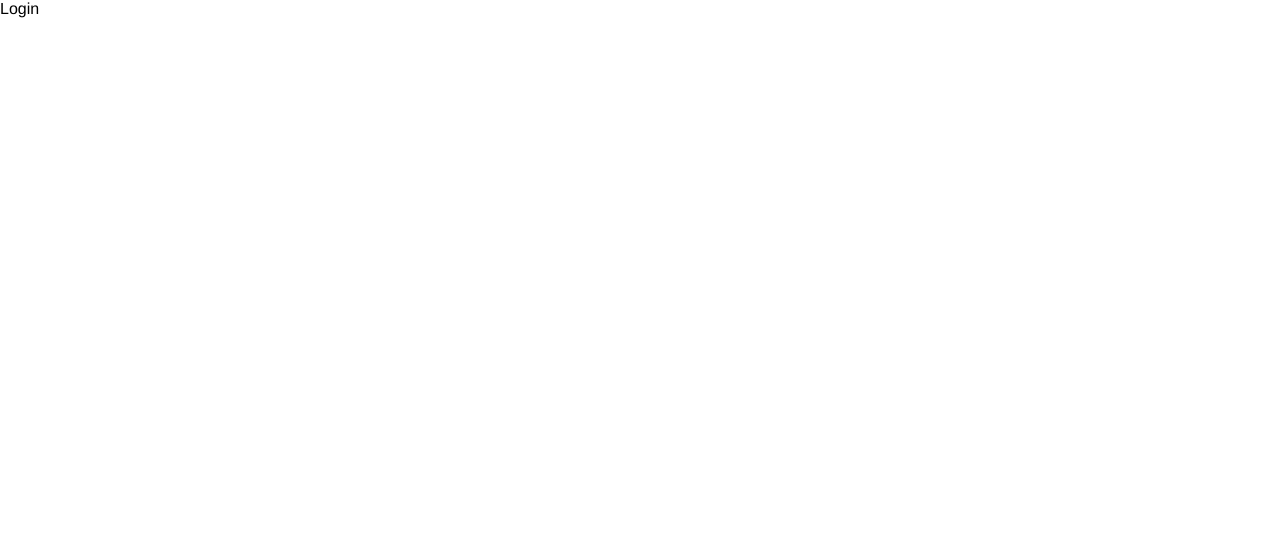
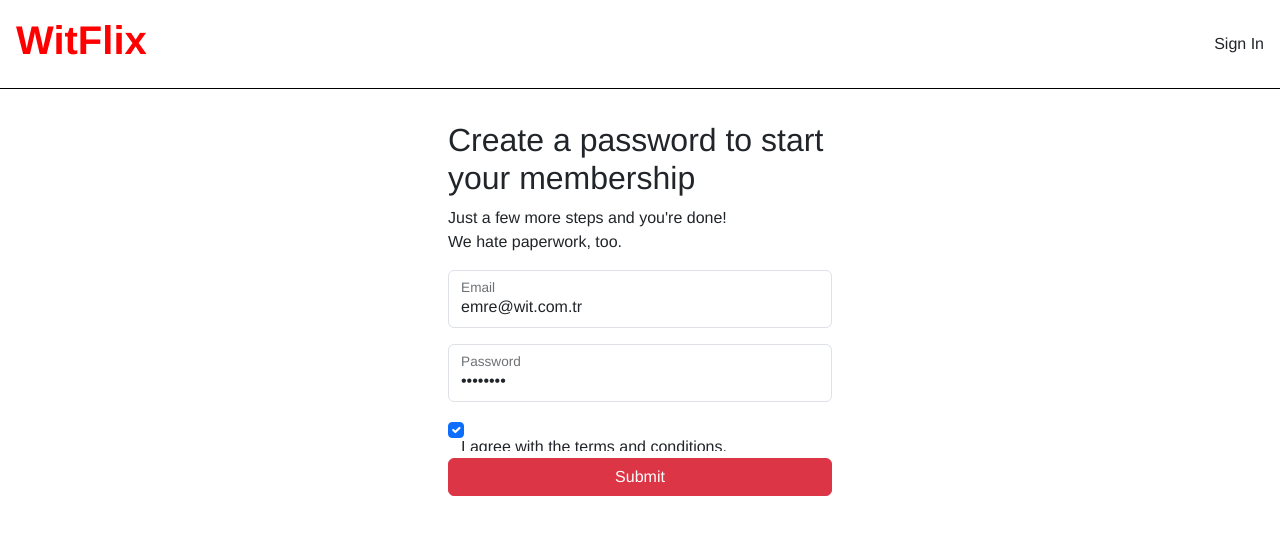
Before and after one commit to EmreWorkintech/wit0624-witflix_v2, a React (Vite) app: page /login in a window 1280 px wide. Shown: the top 534 px of the page. Built offline with nearby package versions, Linux system fonts and the light colour scheme.

Commit message:
login form added

```diff
--- a/package.json
+++ b/package.json
@@ -11,9 +11,11 @@
   },
   "dependencies": {
     "axios": "^1.7.3",
+    "bootstrap": "^5.3.3",
     "react": "^18.3.1",
     "react-dom": "^18.3.1",
     "react-router-dom": "^5.3.4",
+    "reactstrap": "^9.2.2",
     "styled-components": "^6.1.12"
   },
   "devDependencies": {
--- a/src/App.jsx
+++ b/src/App.jsx
@@ -9,12 +9,7 @@ import Browse from "./pages/Browse";
 import { useState } from "react";
 
 function App() {
-  const [user] = useState({
-    name: "Emre",
-    id: 1,
-    avatar:
-      "https://elireview.com/wp-content/uploads/2016/12/reed-profile-square.jpg",
-  });
+  const [user, setUser] = useState();
   const [activeProfile, setActiveProfile] = useState(null);
 
   return (
@@ -24,13 +19,21 @@ function App() {
           {user ? <Redirect to="/welcome" /> : <Redirect to="/login" />}
         </Route>
         <Route path="/login">
-          <Login />
+          <Login setUser={setUser} />
         </Route>
         <Route path="/welcome">
-          <Welcome setActiveProfile={setActiveProfile} />
+          {user ? (
+            <Welcome setActiveProfile={setActiveProfile} />
+          ) : (
+            <Redirect to="/login" />
+          )}
         </Route>
         <Route path="/browse">
-          <Browse user={user} activeProfile={activeProfile} />
+          {user ? (
+            <Browse user={user} activeProfile={activeProfile} />
+          ) : (
+            <Redirect to="/login" />
+          )}
         </Route>
       </Switch>
     </>
--- a/src/components/Header.jsx
+++ b/src/components/Header.jsx
@@ -0,0 +1,26 @@
+import styled from "styled-components";
+
+const HeaderContainer = styled.header`
+  border-bottom: 1px solid black;
+  display: flex;
+  justify-content: space-between;
+  padding: 1rem;
+  align-items: center;
+  margin-bottom: 2rem;
+`;
+
+const Logo = styled.h1`
+  color: red;
+  font-weight: bold;
+`;
+
+function Header() {
+  return (
+    <HeaderContainer>
+      <Logo>WitFlix</Logo>
+      <span>Sign In</span>
+    </HeaderContainer>
+  );
+}
+
+export default Header;
--- a/src/components/LoginForm.jsx
+++ b/src/components/LoginForm.jsx
@@ -0,0 +1,176 @@
+/* eslint-disable react/prop-types */
+import axios from "axios";
+import { useEffect, useState } from "react";
+import { useHistory } from "react-router-dom/cjs/react-router-dom.min";
+import {
+  Button,
+  Form,
+  FormFeedback,
+  FormGroup,
+  Input,
+  Label,
+} from "reactstrap";
+import styled from "styled-components";
+
+const LoginFormArea = styled(Form)`
+  width: 30%;
+  min-width: 300px;
+  margin: auto;
+`;
+
+const initialFormValues = {
+  email: "emre@wit.com.tr",
+  password: "1234RThj",
+  terms: true,
+  name: "Emre",
+  id: 1,
+  avatar:
+    "https://elireview.com/wp-content/uploads/2016/12/reed-profile-square.jpg",
+};
+
+function LoginForm(props) {
+  //hook'lar
+  const { setUser } = props;
+  const [formData, setFormData] = useState(initialFormValues);
+  const [errors, setErrors] = useState({
+    email: "",
+    password: "",
+    terms: "",
+  });
+  const [isValid, setIsValid] = useState(false);
+  const history = useHistory();
+  useEffect(() => {
+    if (
+      validateEmail(formData.email) &&
+      formData.password.trim().length >= 8 &&
+      formData.password.toLowerCase() !== formData.password &&
+      formData.password.toUpperCase() !== formData.password &&
+      formData.terms
+    ) {
+      setIsValid(true);
+    } else {
+      setIsValid(false);
+    }
+  }, [formData]);
+
+  //helper fn
+  const handleChange = (event) => {
+    let { value, name, checked, type } = event.target;
+    value = type === "checkbox" ? checked : value;
+    setFormData({ ...formData, [name]: value });
+    if (name === "email") {
+      if (validateEmail(value)) {
+        setErrors({ ...errors, email: "" });
+      } else {
+        setErrors({ ...errors, email: "Geçerli bir email giriniz!.." });
+      }
+    }
+    if (name === "password") {
+      if (
+        value.trim().length >= 8 &&
+        value.toLowerCase() !== value &&
+        value.toUpperCase() !== value
+      ) {
+        setErrors({ ...errors, password: "" });
+      } else {
+        setErrors({
+          ...errors,
+          password:
+            "Password'ünüz en az 8 karakter olmalı, en az 1 büyük harf ve 1 küçük harf içermeli.",
+        });
+      }
+    }
+    if (name === "terms") {
+      if (checked === true) {
+        setErrors({ ...errors, terms: "" });
+      } else {
+        setErrors({
+          ...errors,
+          terms:
+            "Kayıt olabilmek için anlaşma şartlarını kabul etmelisiniz!...",
+        });
+      }
+    }
+  };
+
+  const handleSubmit = (event) => {
+    event.preventDefault();
+    axios
+      .post("https://reqres.in/api/users", formData)
+      .then((response) => {
+        console.log(response);
+        setFormData(initialFormValues);
+        setUser(response.data);
+        history.push("/welcome");
+      })
+      .catch((error) => {
+        console.log(error.message);
+      });
+  };
+
+  const validateEmail = (email) => {
+    return String(email)
+      .toLowerCase()
+      .match(
+        /^(([^<>()[\]\\.,;:\s@"]+(\.[^<>()[\]\\.,;:\s@"]+)*)|.(".+"))@((\[[0-9]{1,3}\.[0-9]{1,3}\.[0-9]{1,3}\.[0-9]{1,3}\])|(([a-zA-Z\-0-9]+\.)+[a-zA-Z]{2,}))$/
+      );
+  };
+
+  //template
+  return (
+    <>
+      <LoginFormArea onSubmit={handleSubmit}>
+        <h2>Create a password to start your membership</h2>
+        <p>
+          Just a few more steps and you&apos;re done!
+          <br />
+          We hate paperwork, too.
+        </p>
+        <FormGroup floating>
+          <Input
+            id="email"
+            name="email"
+            placeholder="Email"
+            type="email"
+            value={formData.email}
+            onChange={handleChange}
+            invalid={errors.email !== ""}
+          />
+          <Label for="email">Email</Label>
+          <FormFeedback tooltip>{errors.email}</FormFeedback>
+        </FormGroup>{" "}
+        <FormGroup floating>
+          <Input
+            id="password"
+            name="password"
+            placeholder="Password"
+            type="password"
+            value={formData.password}
+            onChange={handleChange}
+            invalid={errors.password !== ""}
+          />
+          <Label for="password">Password</Label>
+          <FormFeedback tooltip>{errors.password}</FormFeedback>
+        </FormGroup>{" "}
+        <FormGroup floating>
+          <Input
+            type="checkbox"
+            name="terms"
+            checked={formData.terms}
+            onChange={handleChange}
+            invalid={errors.terms !== ""}
+          />
+          <Label check className="d-inline-block">
+            I agree with the terms and conditions.
+          </Label>
+          <FormFeedback tooltip>{errors.terms}</FormFeedback>
+        </FormGroup>
+        <Button disabled={!isValid} className="w-100 btn-danger">
+          Submit
+        </Button>
+      </LoginFormArea>
+    </>
+  );
+}
+
+export default LoginForm;
--- a/src/main.jsx
+++ b/src/main.jsx
@@ -1,5 +1,6 @@
 import { createRoot } from "react-dom/client";
 import App from "./App.jsx";
+import "bootstrap/dist/css/bootstrap.min.css";
 import "./index.css";
 import { BrowserRouter as Router } from "react-router-dom";
 
--- a/src/pages/Browse.jsx
+++ b/src/pages/Browse.jsx
@@ -1,6 +1,7 @@
 /* eslint-disable react/prop-types */
 function Browse(props) {
   const { user, activeProfile } = props;
+
   return (
     <div>
       Browse {user.name}, {activeProfile.title}{" "}
--- a/src/pages/Login.jsx
+++ b/src/pages/Login.jsx
@@ -1,5 +1,15 @@
-function Login() {
-  return <div>Login</div>;
+/* eslint-disable react/prop-types */
+import Header from "../components/Header";
+import LoginForm from "../components/LoginForm";
+
+function Login(props) {
+  const { setUser } = props;
+  return (
+    <>
+      <Header />
+      <LoginForm setUser={setUser} />
+    </>
+  );
 }
 
 export default Login;
```
Also changed, not shown: 2 other files (tests, documents, lock files or other folders).
